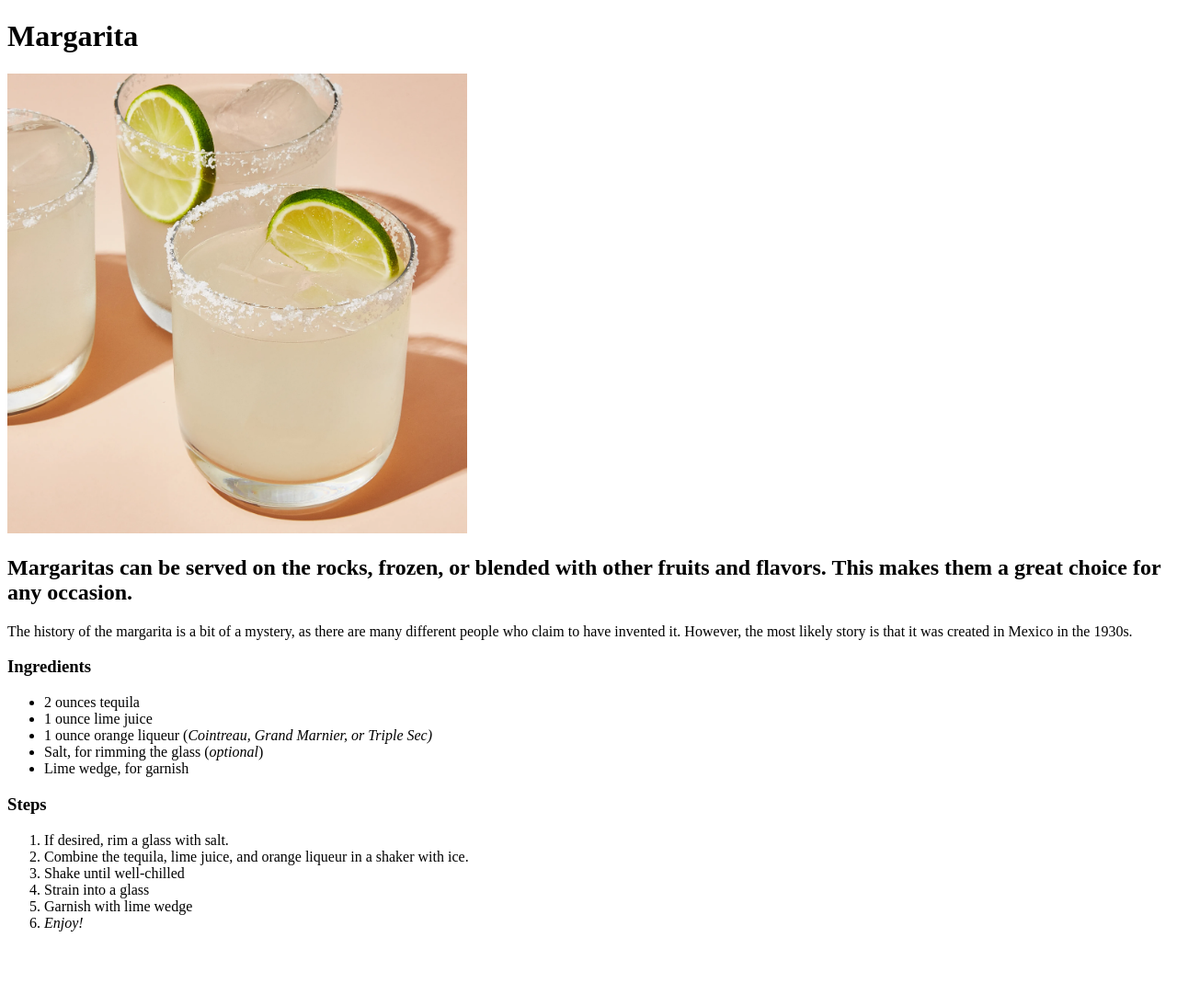
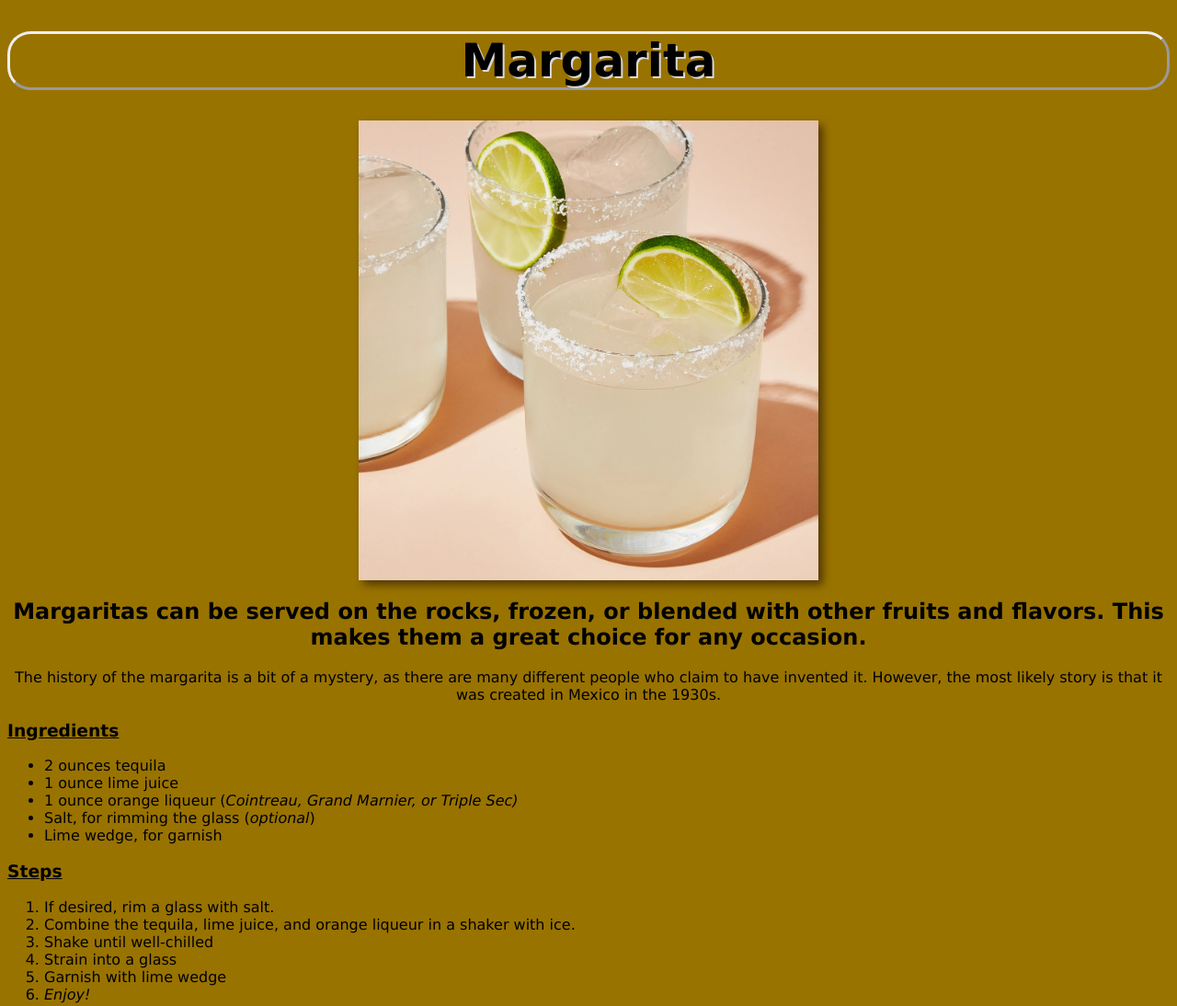
Before and after one commit to GitSnacks/odin-recipes, a plain HTML site: page recipes/Margarita.html in a window 1280 px wide. Shown: the whole page at 92% size. Before the commit the page ends 1029 px from the top, so only its background shows below. Drawn offline with Linux system fonts and the light colour scheme.

Commit message:
Added CSS

```diff
--- a/recipes/Margarita.html
+++ b/recipes/Margarita.html
@@ -5,12 +5,15 @@
     <meta http-equiv="X-UA-Compatible" content="IE=edge">
     <meta name="viewport" content="width=device-width, initial-scale=1.0">
     <title>Document</title>
+    <link rel="stylesheet" href="../style.css">
+
 </head>
 <body>
     <h1>Margarita</h1>
     <img src= "../resources/Margarita_image.webp"
     width="500"
-        height="500" />
+        height="500"
+        class="photo" />
     <h2>Margaritas can be served on the rocks, frozen,
         or blended with other fruits and flavors.
         This makes them a great choice for any occasion.</h2>
--- /dev/null
+++ b/style.css
@@ -0,0 +1,35 @@
+body {
+    background-color: #997300;
+    font-family: Verdana, Geneva, Tahoma, sans-serif;
+    text-align: center;
+}
+
+.Homelist li {
+    list-style: none;
+    text-align: center;
+}
+
+.photo {
+    display: block;
+    margin-left: auto;
+    margin-right: auto;
+    filter: drop-shadow(5px 5px 5px #4f3806);
+}
+
+h1 {
+    border-style: outset;
+    border-radius: 25px;
+    font-size: 50px;
+    text-align: center;
+    text-shadow: 2px 2px #d9d9d9;
+}
+
+
+li {
+    text-align: left;
+}
+
+h3 {
+    text-align: left;
+    text-decoration-line: underline;
+}
```
Also changed, not shown: index.html (+2 -1 lines), recipes/Old-Fashioned.html (+3 -1 lines), recipes/Whiskey-Sour.html (+4 -1 lines).
